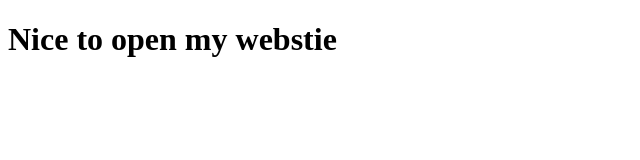
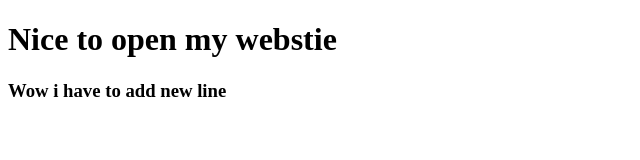
Before and after one commit to asm109/myFirstWebsite, a plain HTML site: page index.html in a window 1280 px wide. Shown: the whole page, without its empty margins (0-640 px from the left). Drawn offline with Linux system fonts and the light colour scheme.

Commit message:
New line

```diff
--- a/index.html
+++ b/index.html
@@ -2,6 +2,7 @@
 <html lang="en">
 <head>
     <h1>Nice to open my webstie</h1>
+    <h3>Wow i have to add new line</h3>
 </head>
 <body>
 
```
